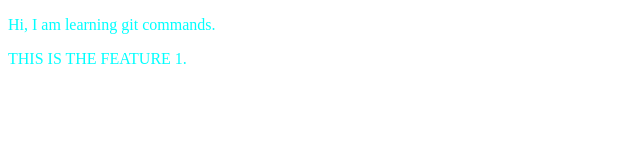
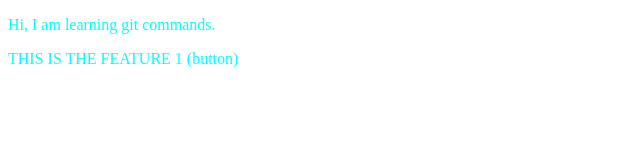
Before and after one commit to Zeeshan2629/Test_Repo, a plain HTML site: page index.html in a window 1280 px wide. Shown: the full height of the page, 0-640 px from the left. Drawn offline with Linux system fonts and the light colour scheme.

```diff
--- a/index.html
+++ b/index.html
@@ -8,6 +8,6 @@
 </head>
 <body>
     <p>Hi, I am learning git commands.</p>
-    <p>THIS IS THE FEATURE 1. </p>
+    <p>THIS IS THE FEATURE 1 (button) </p>
 </body>
 </html>
```
